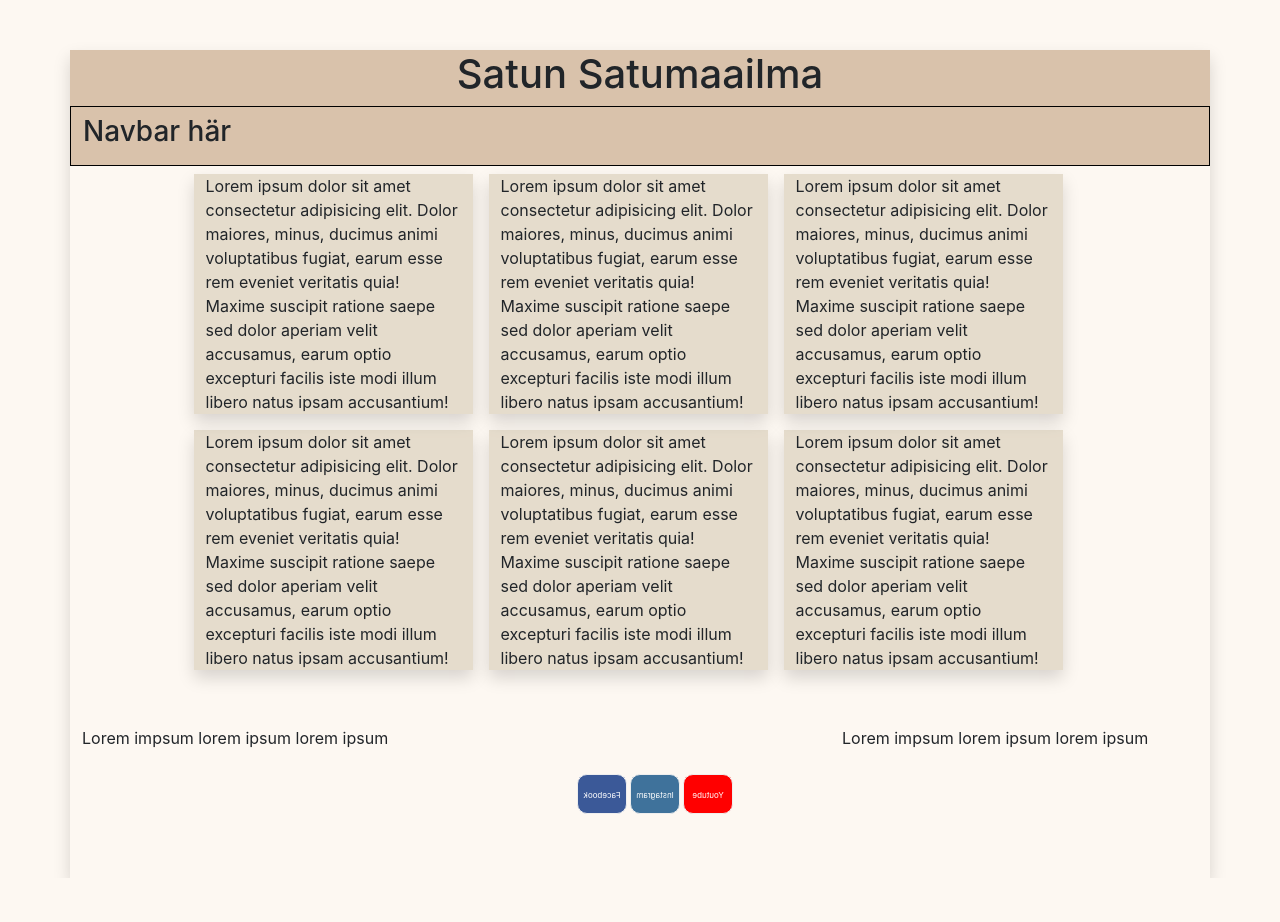
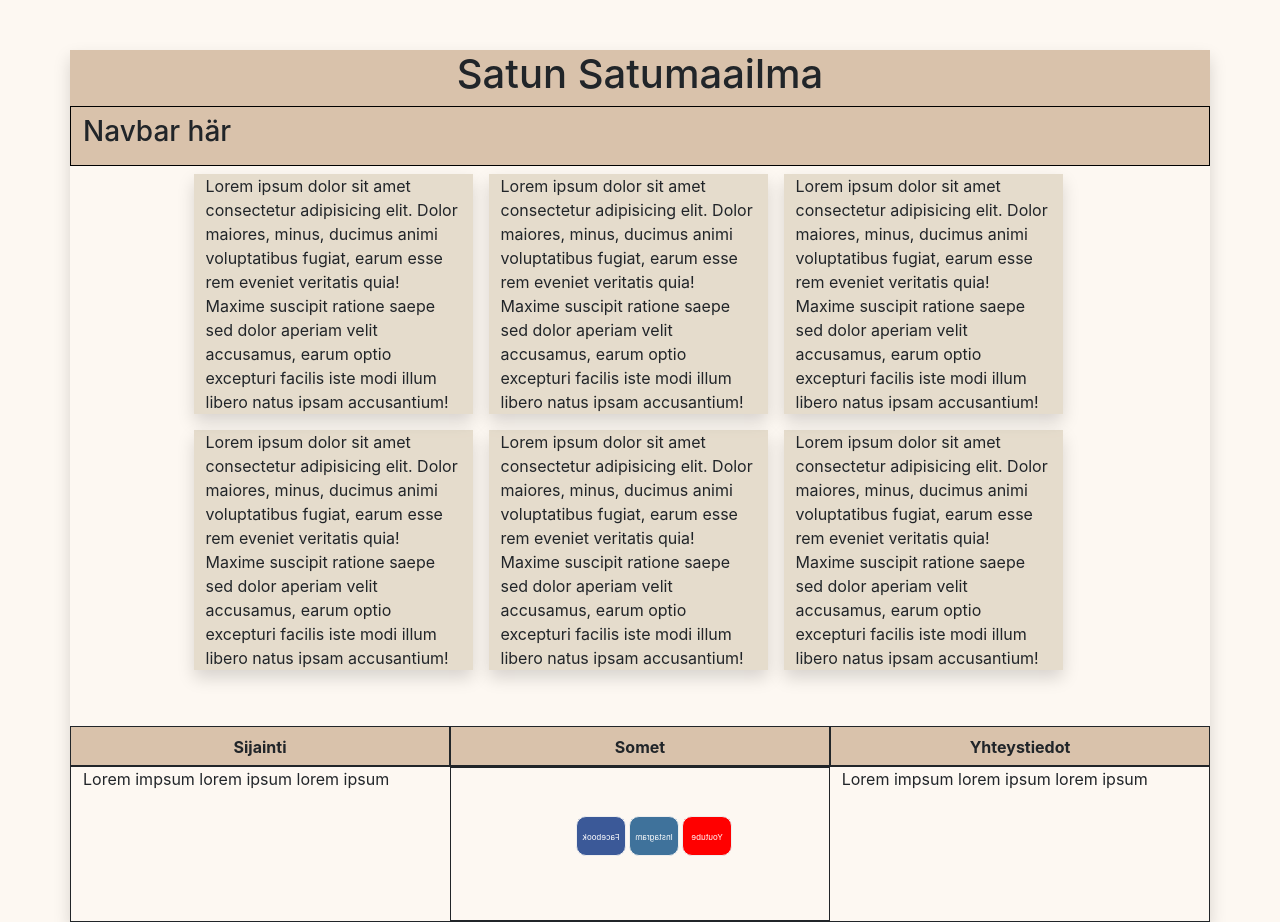
Before and after one commit to n0laja00/kirjakauppa, a React (Create React App) app: page / in a window 1280 px wide. Before the commit the page ends 878 px from the top, so only its background shows below. Built offline with nearby package versions, Linux system fonts and the light colour scheme.

Commit message:
Footer värimaailma

```diff
--- a/src/App.css
+++ b/src/App.css
@@ -21,6 +21,11 @@ background-color: #6e4e0e2a;
 }
 .navbar {
     border: 1px solid black;
+}
+
+.footer_top {
+    background-color: #b9926c85;
+    height: 40px;
 }
 
 .social-list {
--- a/src/Footer.js
+++ b/src/Footer.js
@@ -2,11 +2,23 @@ import React from 'react'
 
 export default function Footer() {
     return (
-        <footer className="row mt-5">
+        <footer className="mt-5">
+            <section className="row text-center fw-bold">
+                <div className="col-4 border-dark border footer_top pt-2">
+                    <p>Sijainti</p>
+                </div>
+                <div className="col-4 border-dark border footer_top pt-2">
+                    <p>Somet</p>
+                </div>
+                <div className="col-4 border-dark border footer_top pt-2">
+                    <p>Yhteystiedot</p>
+                </div>
+            </section>
+            <section className="row border border-dark">
             <div className="col-4">
                 <p>Lorem impsum lorem ipsum lorem ipsum</p>
             </div>
-          <div className="col-4">
+            <div className="col-4 border-dark border">
                 <div class="container mt-5 mb-5 d-flex justify-content-center">
                     <ul class="social-list">
                         <li>
@@ -57,6 +69,7 @@ export default function Footer() {
             <div className="col-4">
                 <p>Lorem impsum lorem ipsum lorem ipsum</p>
             </div>
+            </section>
     </footer>
     )
 }
```
Lines whose indentation alone changed are shown as unchanged.
